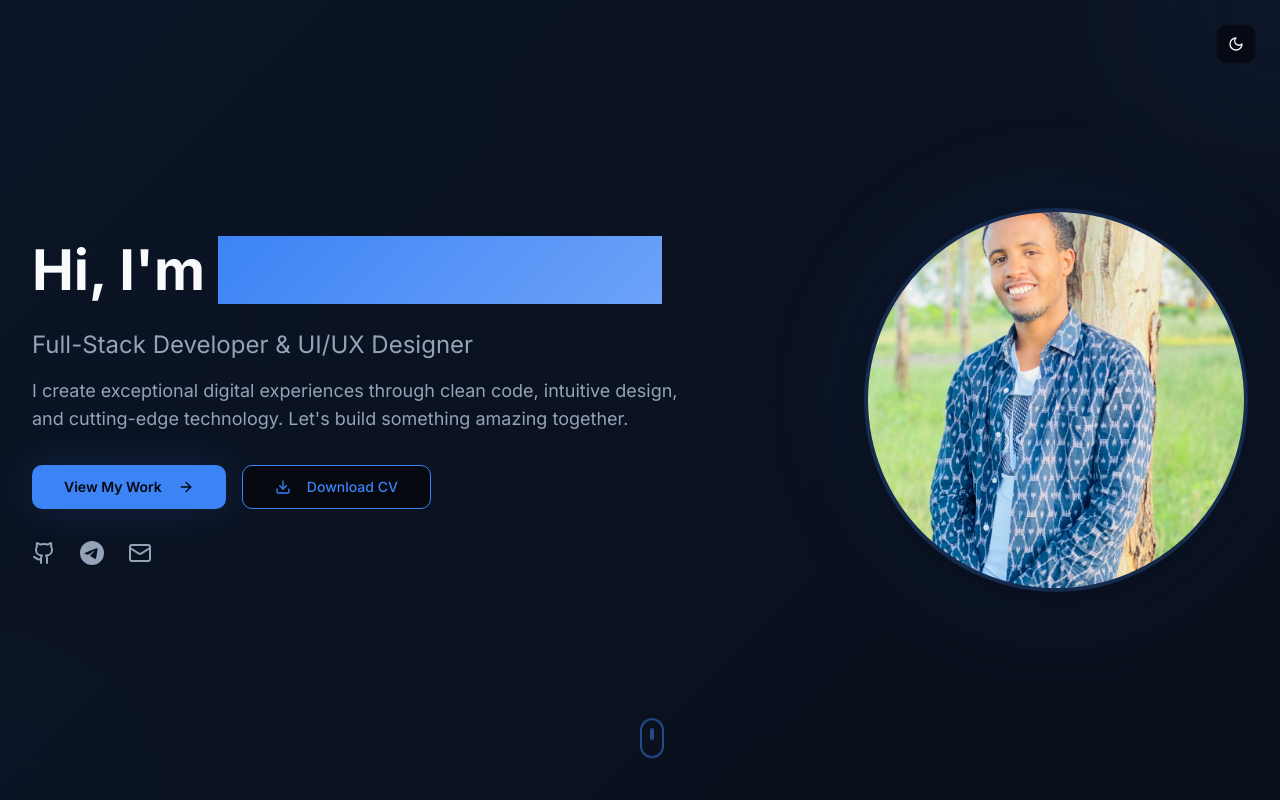
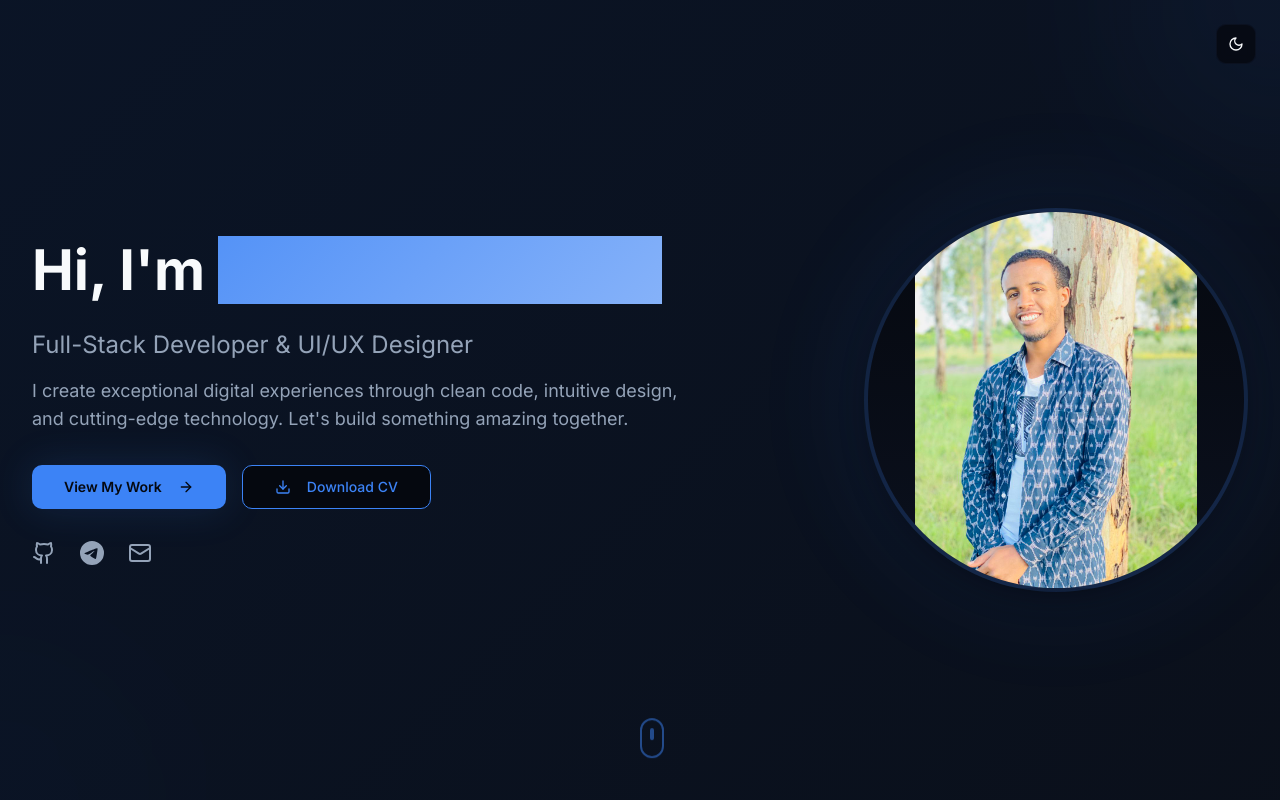
Before and after one commit to Alh123sh/chrono-vizor-port, a React (Vite) app: page / in a window 1280 px wide. Shown: the top 800 px of the page. Built offline with nearby package versions, Linux system fonts and the light colour scheme; the HTML template or start-up script is replaced by a standard one.

Commit message:
Fix: Display profile name and image

```diff
--- a/src/components/Hero.tsx
+++ b/src/components/Hero.tsx
@@ -160,10 +160,10 @@ const Hero = () => {
               <motion.img
                 src={developerPortrait}
                 alt="Shueyb Hussein - Full-Stack Developer"
-                className="relative w-80 h-80 lg:w-96 lg:h-96 rounded-full object-cover shadow-elegant border-4 border-primary/20"
+                className="relative w-80 h-80 lg:w-96 lg:h-96 rounded-full object-contain object-top shadow-elegant border-4 border-primary/20 bg-gradient-to-b from-background to-muted"
                 whileHover={{
                   scale: 1.05,
-                  borderColor: "hsl(var(--primary) / 0.4)"
+                  borderColor: "rgb(66 153 225 / 0.4)"
                 }}
                 transition={{ duration: 0.3 }}
               />
--- a/src/index.css
+++ b/src/index.css
@@ -65,6 +65,7 @@
     /* Dark theme custom tokens */
     --hero-gradient: linear-gradient(135deg, hsl(217 91% 60% / 0.1), hsl(217 91% 70% / 0.05));
     --card-gradient: linear-gradient(135deg, hsl(222 47% 6%), hsl(222 47% 8%));
+    --text-gradient: linear-gradient(135deg, hsl(217 91% 65%), hsl(217 91% 75%));
     --shadow-elegant: 0 10px 30px -10px hsl(222 47% 2% / 0.5);
 
     --sidebar-background: 0 0% 98%;
```
